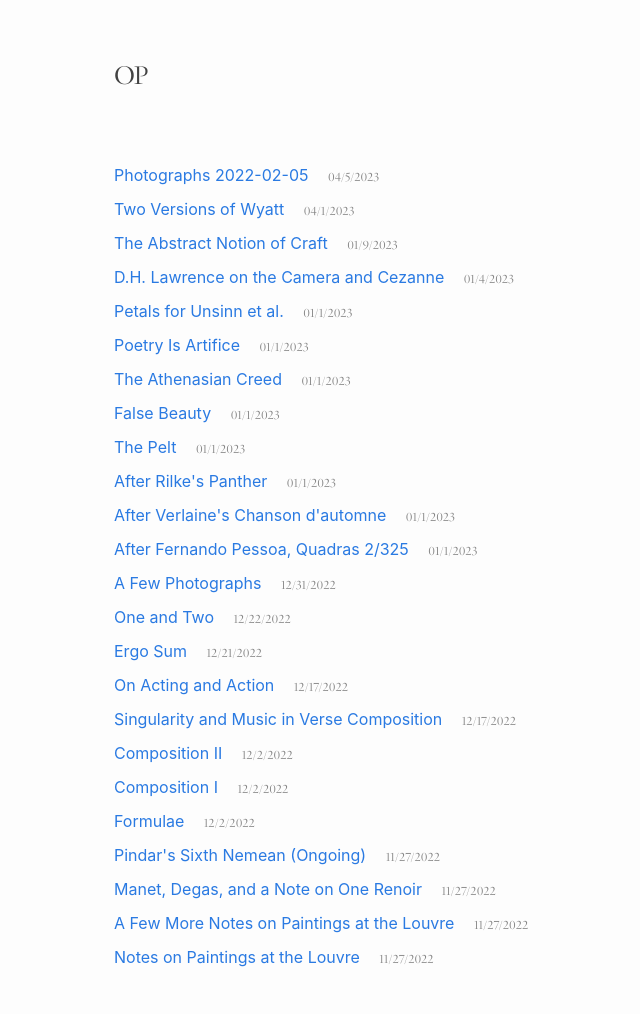
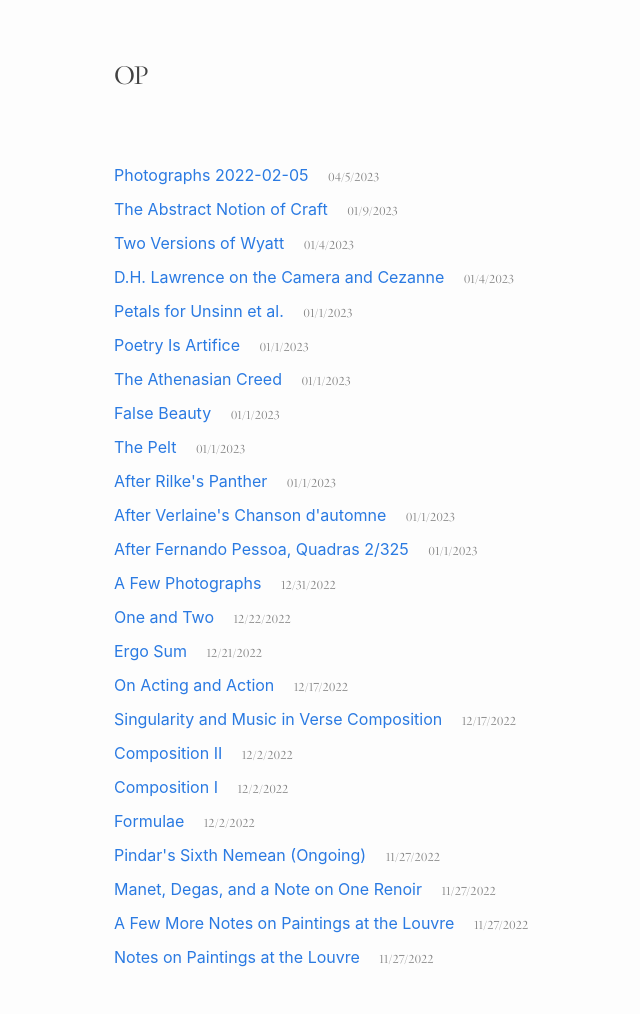
Before and after one commit to TheatrumMundi/TheatrumMundi, a Jekyll site: the page built from index.markdown, in a window 1280 px wide. Shown: the whole page, without its empty margins (156-796 px from the left). Built offline with Jekyll 4.4.1, drawn with Linux system fonts in a browser that asks for light colours; some web fonts are replaced.

Commit message:
Update 2023-01-04-two-versions-of-wyatt.markdown

```diff
--- a/_posts/2023-01-04-two-versions-of-wyatt.markdown
+++ b/_posts/2023-01-04-two-versions-of-wyatt.markdown
@@ -1,7 +1,7 @@
 ---
 layout: post
 title:  "Two Versions of Wyatt"
-date:   2023-04-01 16:36:00 +0100
+date:   2023-01-04 16:36:00 +0100
 categories: jekyll update
 ---
 
```
